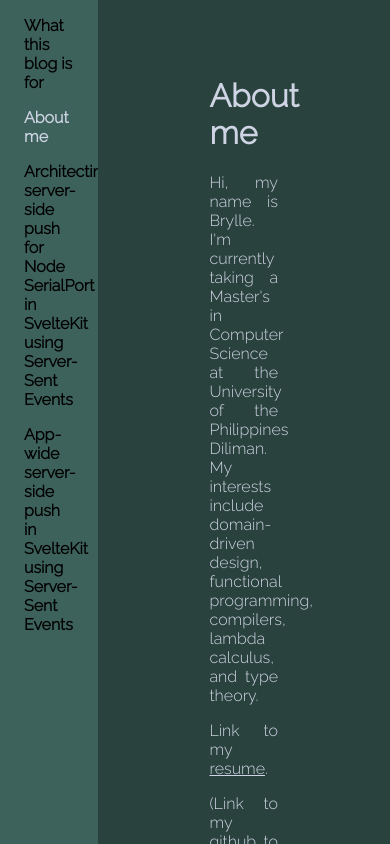
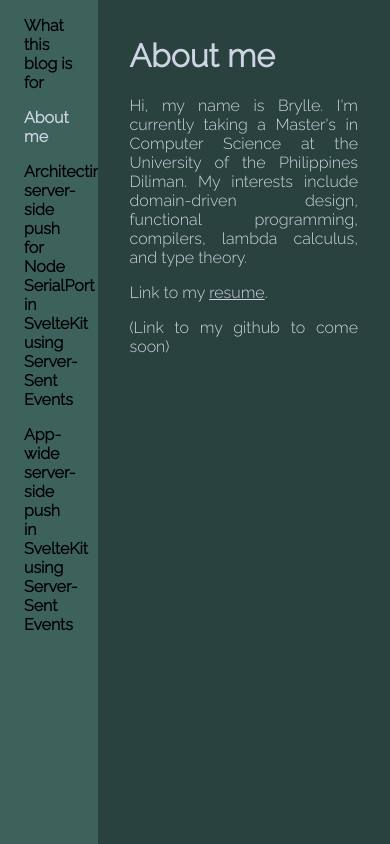
Before and after one commit to hi-brylle/hi-brylle-blog, a SvelteKit app: page /about-me in a window 390 px wide. Built offline with nearby package versions, Linux system fonts and the light colour scheme.

Commit message:
Add media queries to reduce paddings when on mobile

```diff
--- a/src/app.html
+++ b/src/app.html
@@ -3,7 +3,7 @@
 	<head>
 		<meta charset="utf-8" />
 		<link rel="icon" href="%sveltekit.assets%/favicon.png" />
-		<!-- <meta name="viewport" content="initial-scale=1.0, width=device-width" /> -->
+		<meta name="viewport" content="initial-scale=1.0, width=device-width" />
 		%sveltekit.head%
 
 		<link rel="preconnect" href="https://fonts.googleapis.com">
--- a/src/routes/about-me/+page.svelte
+++ b/src/routes/about-me/+page.svelte
@@ -27,8 +27,15 @@
 
 <style>
     main {
+        color: #CED4E3;
+    }
+    main {
         padding: 3.5em 7em 3.5em 7em;
-        color: #CED4E3;
+    }
+    @media screen and (max-width: 768px) {
+        main {
+            padding: 1em 2em 1em 2em;
+        }
     }
 
     p {
--- a/src/routes/about-this-blog/+page.svelte
+++ b/src/routes/about-this-blog/+page.svelte
@@ -21,8 +21,15 @@
 
 <style>
     main {
+        color: #CED4E3;
+    }
+    main {
         padding: 3.5em 7em 3.5em 7em;
-        color: #CED4E3;
+    }
+    @media screen and (max-width: 768px) {
+        main {
+            padding: 1em 2em 1em 2em;
+        }
     }
 
     p {
--- a/src/routes/app-wide-sveltekit-sse/+page.svelte
+++ b/src/routes/app-wide-sveltekit-sse/+page.svelte
@@ -101,8 +101,15 @@
 
 <style>
     main {
+        color: #CED4E3;
+    }
+    main {
         padding: 3.5em 7em 3.5em 7em;
-        color: #CED4E3;
+    }
+    @media screen and (max-width: 768px) {
+        main {
+            padding: 1em 2em 1em 2em;
+        }
     }
 
     p {
--- a/src/routes/serial-port-sveltekit-sse/+page.svelte
+++ b/src/routes/serial-port-sveltekit-sse/+page.svelte
@@ -172,8 +172,15 @@
 
 <style>
     main {
+        color: #CED4E3;
+    }
+    main {
         padding: 3.5em 7em 3.5em 7em;
-        color: #CED4E3;
+    }
+    @media screen and (max-width: 768px) {
+        main {
+            padding: 1em 2em 1em 2em;
+        }
     }
 
     p {
```
